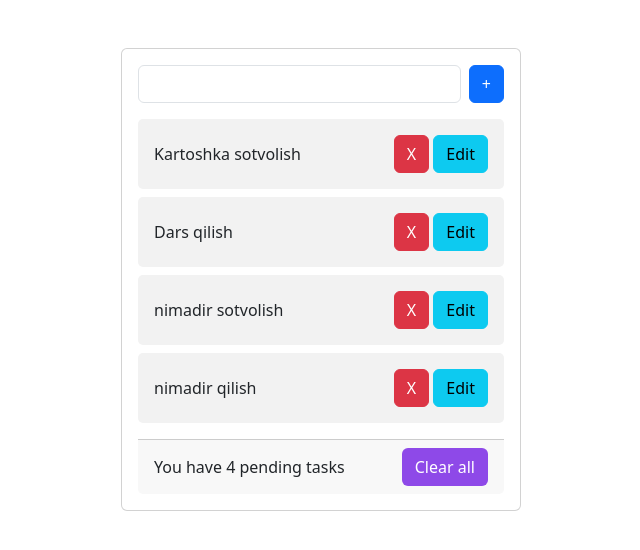
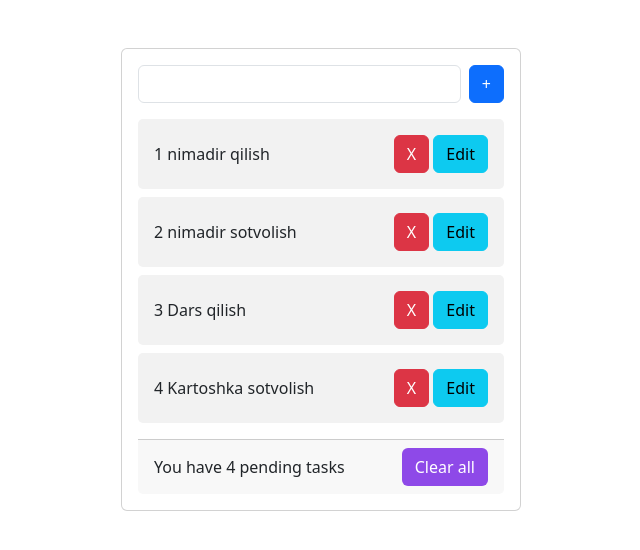
Before and after one commit to Davronnnn/n68-5-oy, a plain HTML site: page index.html in a window 1280 px wide. Shown: the whole page, without its empty margins (319-959 px from the left). Drawn offline with nearby package versions, Linux system fonts and the light colour scheme.

Commit message:
1-lesson

```diff
--- a/index.html
+++ b/index.html
@@ -46,6 +46,18 @@
                 </div>
             </div>
         </div>
+
+        <template id="template">
+            <div style="background-color: #f2f2f2; border-radius: 5px" class="d-flex justify-content-between align-items-center p-3 mt-2">
+                <span>112 </span>
+
+                <div>
+                    <button id="delete-btn" class="btn btn-danger">X</button>
+                    <button data-bs-toggle="modal" data-bs-target="#exampleModal" class="edit btn btn-info">Edit</button>
+                </div>
+            </div>
+        </template>
+
         <script src="https://cdn.jsdelivr.net/npm/bootstrap@5.3.3/dist/js/bootstrap.bundle.min.js" integrity="sha384-YvpcrYf0tY3lHB60NNkmXc5s9fDVZLESaAA55NDzOxhy9GkcIdslK1eN7N6jIeHz" crossorigin="anonymous"></script>
         <script src="./main.js"></script>
     </body>
--- a/main.js
+++ b/main.js
@@ -1,5 +1,5 @@
-function getElement(selector) {
-    return document.querySelector(selector);
+function getElement(selector, parent = document) {
+    return parent.querySelector(selector);
 }
 
 const elInput = getElement("input");
@@ -7,6 +7,8 @@ const elBtn = getElement("#addBtn");
 const elClearBtn = getElement("#clearBtn");
 const elWrapper = getElement(".wrapper");
 const elCounts = getElement(".all-count");
+const elTemplate = getElement("#template");
+
 let todos = [
     {
         id: 1,
@@ -28,22 +30,18 @@ let todos = [
 
 function showTodos() {
     elWrapper.textContent = "";
-    todos.forEach((item, i) => {
-        const newElement = document.createElement("div");
 
-        newElement.style.backgroundColor = "#f2f2f2";
-        newElement.style.borderRadius = "5px";
-        newElement.className = "d-flex justify-content-between align-items-center p-3 mt-2";
+    todos.reverse().forEach((item, i) => {
+        const newElementFromTemplate = elTemplate.content.cloneNode(true);
 
-        newElement.innerHTML = `
-        <span> ${todos[i].title} </span>
-           <div>
-            <button data-id="${todos[i].id}" class="btn btn-danger">X</button>
-        <button data-bs-toggle="modal" data-bs-target="#exampleModal" data-id="${todos[i].id}" class="edit btn btn-info">Edit</button>
-           </div>
-        `;
+        const elTitle = getElement("span", newElementFromTemplate);
+        const elDeleteBtn = getElement("#delete-btn", newElementFromTemplate);
 
-        elWrapper.appendChild(newElement);
+        elDeleteBtn.dataset.id = todos[i].id;
+
+        elTitle.textContent = i + 1 + " " + todos[i].title;
+
+        elWrapper.appendChild(newElementFromTemplate);
     });
 
     elCounts.textContent = `You have ${todos.length} pending tasks`;
@@ -69,8 +67,6 @@ elBtn.addEventListener("click", () => {
 });
 
 elWrapper.addEventListener("click", (evt) => {
-    console.log(evt);
-
     if (evt.target.className === "btn btn-danger") {
         const id = Number(evt.target.dataset.id);
 
```
